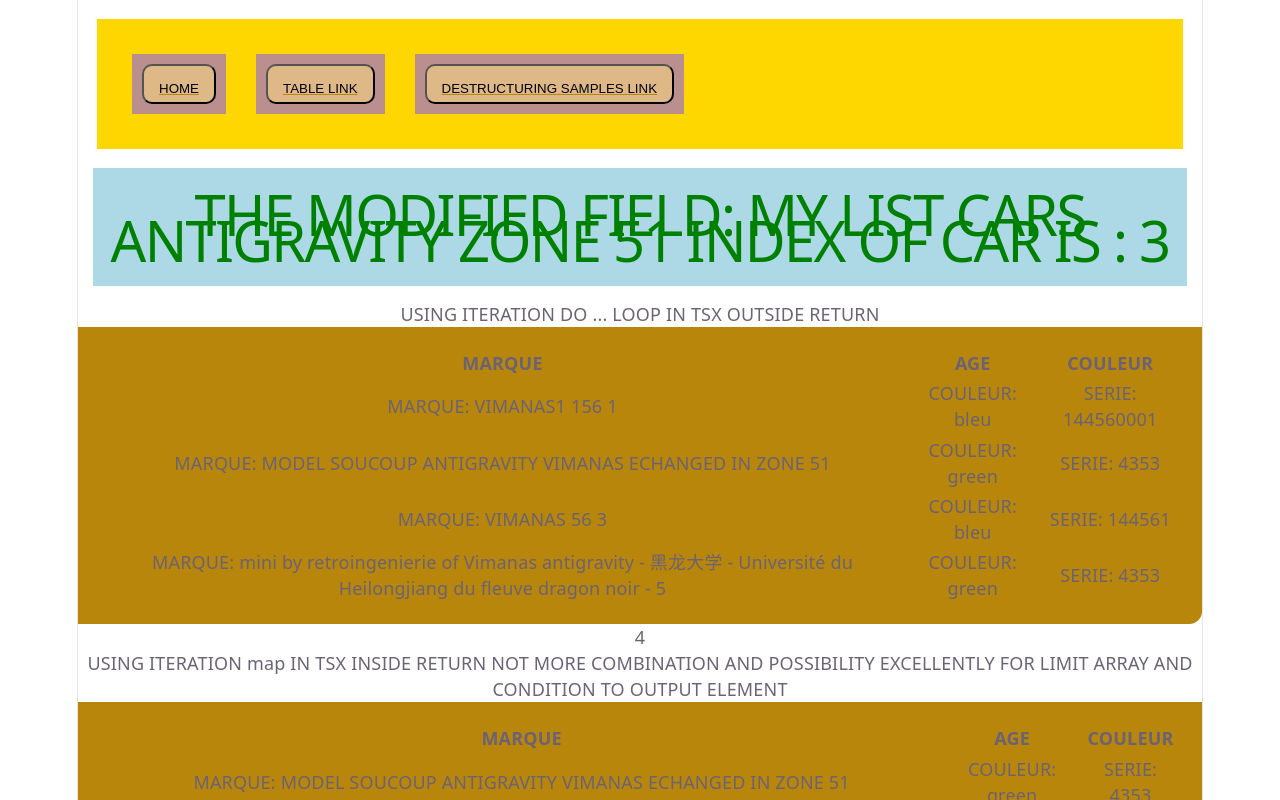
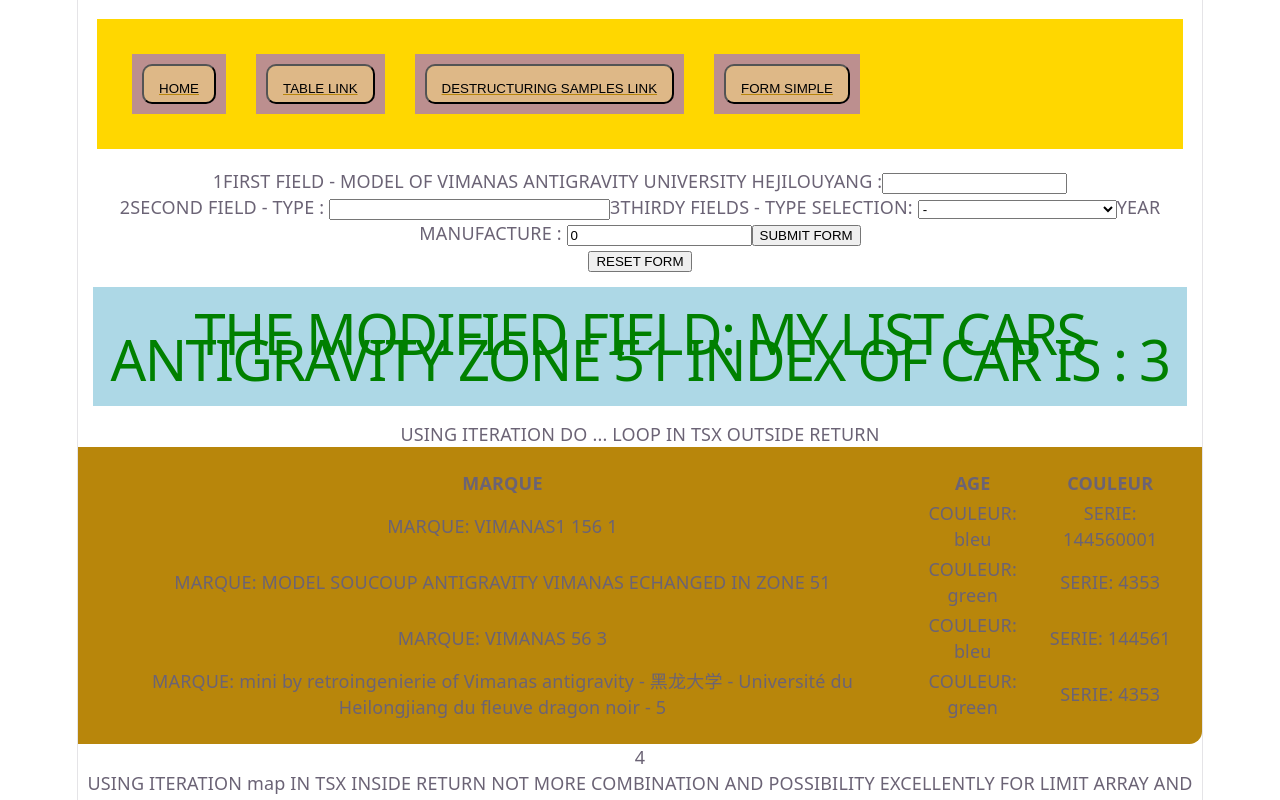
Before and after one commit to daversa-nicolas/pw4-vite, a React (Vite) app: page /FormSample in a window 1280 px wide. Shown: the top 800 px of the page. Built offline with nearby package versions, Linux system fonts and the light colour scheme.

Commit message:
form-simple-composant-with-scroll-in-iteraction-idems

```diff
--- /dev/null
+++ b/src/components/FormSample.tsx
@@ -0,0 +1,123 @@
+import {Component, type JSX} from "react";
+import * as React from "react";
+
+
+// without import interface from a children
+interface TableStateTemplate {
+    model : string;
+    // type ARRAY OF STRING
+    selectedVimanas : string;
+    typesVimanas : string[];
+    yearManufacture : number;
+}
+
+// NO PROPS FROM PARENTS
+class FormSample extends Component <Record<string, never>, TableStateTemplate> {
+
+    constructor(props: Record<string, never>) {
+        super(props);
+        this.state = {
+            model: "",
+            selectedVimanas:"",
+            typesVimanas: ["-","Dvapara-yuga","Shakina","Kaliyuga","Kamayuga","Vimaanika Shastra antigravity","Vikina"],
+            yearManufacture: 0
+        }
+    }
+
+
+    fonctionSubmitF = (e:
+                       React.SubmitEvent<HTMLFormElement>) => {
+        e.preventDefault()
+        alert("SUBMITTED WORKING");
+        console.log("MODEL INPUT : "+this.state.model + "TYPE SCROLL INPUT : "
+            + this.state.selectedVimanas + "YEAR MANUFACTURE INPUT : "
+            + this.state.yearManufacture)
+    }
+
+    handleModel = (e:React.ChangeEvent<HTMLInputElement>)=>{
+        this.setState({
+            model : e.target.value,
+        })
+        console.log(this.state.model)
+    }
+
+    handleTypeSingle=(e:React.ChangeEvent<HTMLInputElement |
+        HTMLSelectElement>)=>{
+        this.setState({
+            selectedVimanas:e.target.value
+        })
+        console.log(this.state.selectedVimanas)
+    }
+
+
+    handleYear=(e:React.ChangeEvent<HTMLInputElement>)=>{
+        this.setState({
+            yearManufacture : Number(e.target.value),
+        })
+    }
+
+
+
+render() {
+    const {typesVimanas, selectedVimanas} = this.state;
+
+    let i: number = 0;
+    // DECLARING
+    const vimanaElements: JSX.Element[] = [];
+
+    do {
+        // pushing in scrool option all element of
+        vimanaElements.push(
+            <option key={i}>
+                {this.state.typesVimanas[i]}
+            </option>
+        );
+
+        i=i+1;
+
+    } while(i < typesVimanas.length);
+
+        return (
+            <div>
+                <form onSubmit={this.fonctionSubmitF}>
+                <div>
+                    <label>
+                        1FIRST FIELD - MODEL OF VIMANAS
+                        ANTIGRAVITY
+                        UNIVERSITY
+                        HEJILOUYANG :</label>
+                    <input type = "text"
+                        value = {this.state.model}
+                        onChange={this.handleModel}
+                    />
+                </div>
+
+
+                    <label>2SECOND FIELD - TYPE : </label>
+                    <input
+                        type = "text" size={32}
+                        value = {selectedVimanas}
+                        onChange={this.handleTypeSingle} />
+
+                    <label>3THIRDY FIELDS - TYPE SELECTION: </label>
+                    <select value={selectedVimanas} onChange={this.handleTypeSingle}>
+                        {vimanaElements}
+                    </select>
+
+                    <label>YEAR MANUFACTURE : </label>
+                    <input
+                        type = "number"
+                        value = {this.state.yearManufacture}
+                        onChange={this.handleYear} />
+
+                    <button type = "submit">SUBMIT FORM</button>
+
+
+                </form>
+                <button > RESET FORM </button>
+            </div>
+    )
+    }
+    }
+
+    export default FormSample;
--- a/src/components/Header.tsx
+++ b/src/components/Header.tsx
@@ -35,6 +35,12 @@ class Header extends Component {
                     </NavLink>
                     </div>
 
+                    <div>
+                    <NavLink className={eleBarr} to="/FormSample">
+                        <button className="buttonSty">FORM SIMPLE</button>
+                    </NavLink>
+                    </div>
+
                 </nav>
 
             </div>
--- a/src/components/Mycars.tsx
+++ b/src/components/Mycars.tsx
@@ -162,13 +162,16 @@ class Mycars extends Component <titleProps, MycarsState> {
 
                 <table className="tableStyle">
 
+                    <thead>
                     <tr>
                         <th>MARQUE</th>
                         <th>AGE</th>
                         <th>COULEUR</th>
                     </tr>
-
+                    </thead>
+                    <tbody>
                         {carsElements}
+                    </tbody>
 
                 </table>
 
--- a/src/components/TableSample.tsx
+++ b/src/components/TableSample.tsx
@@ -1,6 +1,7 @@
 import {Component} from "react";
 import "./TableSample.scss";
 import ImagesHangar, {type ImageHangarS} from "./ImagesHangar.tsx";
+//import * as React from "react";
 
 
 
@@ -24,13 +25,15 @@ class TableSample extends Component <Record<string, never>, TableState> {
         super(props);
 
         this.state = {
-            imageHangar1 : {
+            imageHangar1: {
                 colorProps: "green",
                 nameImage: "brics-empire-techno-retroingenering-Vimanas"
             }
         }
 
+
     }
+
 
     render() {
 
@@ -40,18 +43,27 @@ class TableSample extends Component <Record<string, never>, TableState> {
 
             <>
                 <div style={{display:'flex', flexDirection:'column'}}>TABLE SAMPLE WORK</div>
+
                 <table className="tableStyle">
-
+                    <thead>
                     <tr>
                         <th>MERQUE</th>
                         <th>AGE</th>
                         <th>COULEUR</th>
                     </tr>
+                    </thead>
 
-                    <ImagesHangar colorProps={imageHangar1.colorProps} nameImage={imageHangar1.nameImage}/>
-                    <div>{"THIS IS THE OUTPUT FROM PARENT PROPS:" + this.props}</div>
+                    <tbody>
+                    <tr>
+                        <td>...</td>
+                    </tr>
+                    </tbody>
+
+
 
                 </table>
+
+                <ImagesHangar colorProps={imageHangar1.colorProps} nameImage={imageHangar1.nameImage}/>
 
 
             </>
--- a/src/routes/RoutesLine.tsx
+++ b/src/routes/RoutesLine.tsx
@@ -3,6 +3,7 @@ import TableSample from "../components/TableSample.tsx";
 import {Route, Routes} from "react-router-dom";
 import Home from "../components/Home.tsx";
 import DestructuringTesting from "../components/DestructuringTesting.tsx";
+import FormSample from "../components/FormSample.tsx";
 
 class RoutesLine extends Component{
 
@@ -14,6 +15,7 @@ class RoutesLine extends Component{
                     <Route path="/" element={<Home/>}/>
                     <Route path="/TableSample" element={<TableSample/>}/>
                     <Route path="/DestructuringTesting" element={<DestructuringTesting/>}/>
+                    <Route path="/FormSample" element={<FormSample/>}/>
                 </Routes>
 
                 </div>
```
Also changed, not shown: src/assets/brics-dominance-unit.jpg.
